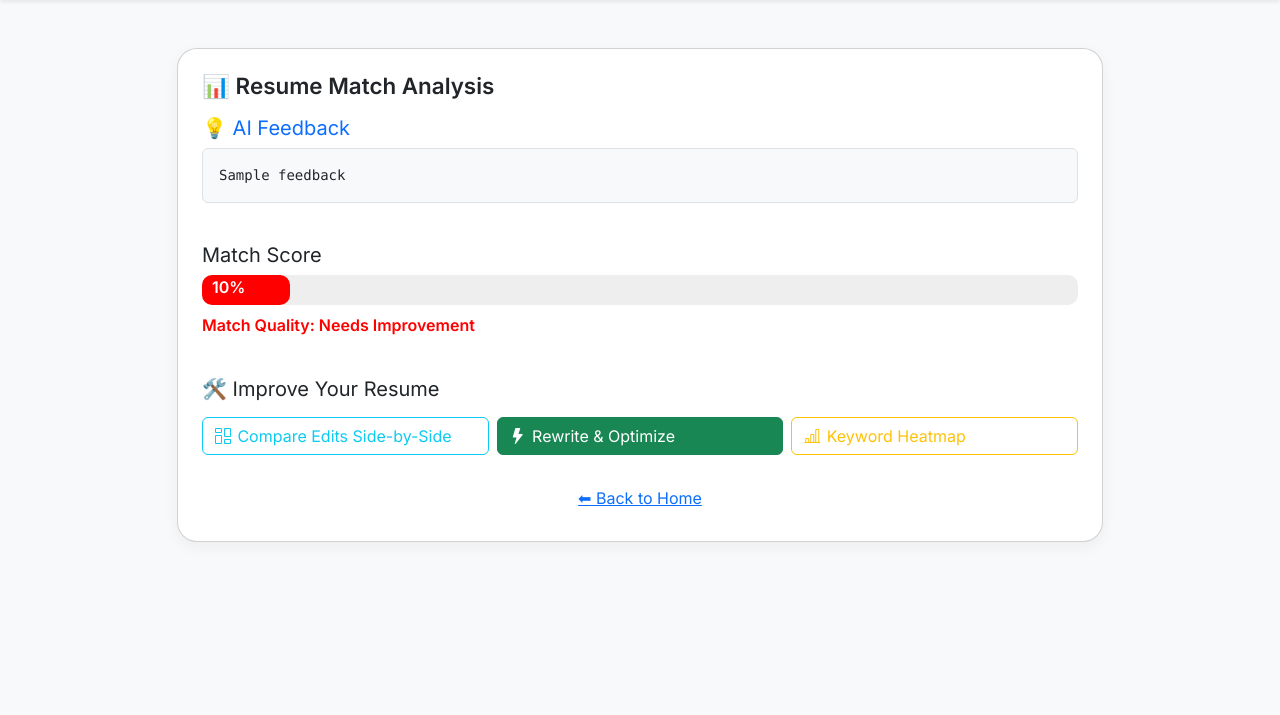
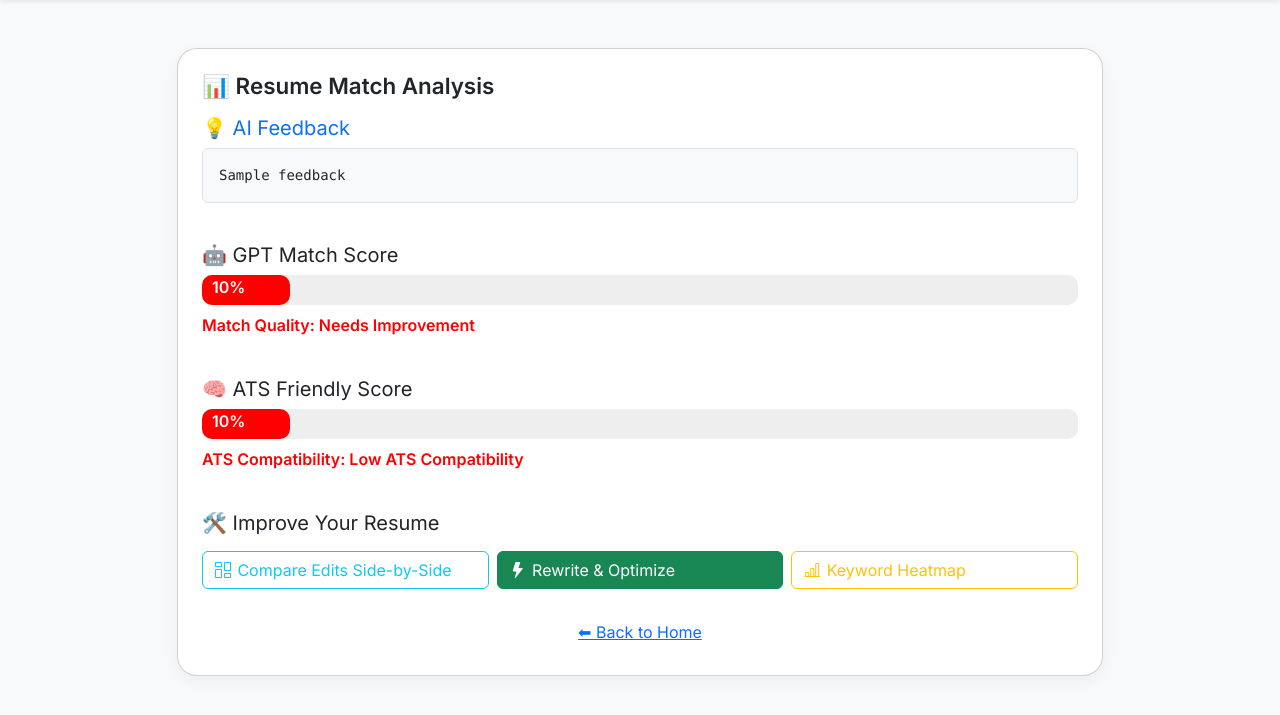
Before and after one commit to Enochteo/resume-analyzer, a Flask app: template templates/results.html in a window 1280 px wide. Shown: the part 58-773 px from the top of the page. Run offline with Flask 3, Linux system fonts and the light colour scheme; the template is opened without the code that fills it: most values are stand-ins (such as "Sample title", 1, 10 or a date in 2020).

Commit message:
Add ats coring feature

```diff
--- a/app.py
+++ b/app.py
@@ -48,19 +48,7 @@ def login():
 def api_status():
     return jsonify({"status": "SmartCV API is running 🚀", "version": "1.0"}), 200
 
-@app.route("/api/score", methods=["POST"])
-def api_score():
-    data = request.get_json()
-    resume = data.get("resume", "")
-    job_description = data.get("job_description", "")
 
-    feedback = get_resume_feedback(resume, job_description)
-    score = extract_score_from_feedback(feedback)
-
-    return jsonify({
-        "score": score,
-        "feedback": feedback
-    }), 200
 
 @app.route("/logout")
 def logout():
@@ -75,8 +63,9 @@ def extract_text_from_pdf(filepath):
     return text.strip()
 
 def extract_score_from_feedback(feedback):
-    match = re.search(r"\bScore\b.*?(\d{1,3})", feedback)
+    match = re.search(r"(?:Match\s*Score|Score)\D*?(\d{1,3})", feedback)
     return int(match.group(1)) if match else 0
+
 
 @app.route("/", methods=["GET", "POST"])
 def index():
@@ -92,9 +81,9 @@ def index():
             resume_text = extract_text_from_pdf(filepath)
             job_description = request.form.get("job_description", "")
             feedback = get_resume_feedback(resume_text, job_description)
-            score = extract_score_from_feedback(feedback)
-            print("Score:", score, type(score))
-            return render_template("results.html", resume=resume_text, feedback=feedback, score=score)
+            gpt_score = extract_score_from_feedback(feedback)
+            ats_score = calculate_ats_score(resume_text, job_description)
+            return render_template("results.html", resume=resume_text, feedback=feedback, gpt_score=gpt_score, ats_score=ats_score, show_back_button=True)
     return render_template("index.html")
 
 def get_resume_feedback(resume_text, job_description):
@@ -148,10 +137,39 @@ Job Description:
     rewritten = response.choices[0].message.content.strip()
     return jsonify({"rewritten": rewritten})
 
+def calculate_ats_score(resume_text, job_description):
+    score = 0
+    max_score = 100
+
+    # Keyword Overlap (40 pts)
+    job_keywords = get_job_keywords(job_description)
+    resume_words = set(re.findall(r'\b\w+\b', resume_text.lower()))
+    overlap = sum(1 for word in job_keywords if word in resume_words)
+    keyword_score = min(int((overlap / len(job_keywords)) * 40), 40)
+    score += keyword_score
+
+    # Resume Sections (30 pts)
+    sections = ["experience", "education", "skills", "projects"]
+    section_score = sum(1 for sec in sections if sec in resume_text.lower()) * 7.5
+    score += section_score
+
+    # Contact Info (15 pts)
+    has_email = bool(re.search(r"[a-zA-Z0-9_.+-]+@[a-zA-Z0-9-]+\.[a-zA-Z0-9-.]+", resume_text))
+    has_phone = bool(re.search(r"\+?\d[\d -]{8,}\d", resume_text))
+    score += 7 if has_email else 0
+    score += 8 if has_phone else 0
+
+    # Resume Length (15 pts)
+    word_count = len(resume_text.split())
+    if 300 <= word_count <= 900:
+        score += 15
+
+    return min(score, max_score)
+
 
 @app.route("/fixit", methods=["GET", "POST"])
 def fixit():
-    return render_template("fixit.html")
+    return render_template("fixit.html", show_back_button=True)
 
 
 @app.route("/rewrite_resume_from_feedback", methods=["POST"])
@@ -196,7 +214,7 @@ def rewrite_resume_from_feedback():
             for j in range(j1, j2):
                 rewrites.append(("", rewritten_lines[j]))
 
-    return render_template("rewrite_resume_based_on_feedback.html", rewrites=rewrites)
+    return render_template("rewrite_resume_based_on_feedback.html", rewrites=rewrites, show_back_button=True)
 
 @app.route("/rewrite_resume_auto", methods=["POST"])
 def rewrite_resume_auto():
@@ -205,20 +223,28 @@ def rewrite_resume_auto():
     resume = request.form.get("resume", "")
     job_description = request.form.get("job_description", "")
 
-    prompt = f"""You are a professional resume editor and recruiter. Rewrite this resume to:
-    - Increase the match score with the job description
-    - Use strong action verbs and measurable results
-    - Add keywords that align with the job
-    - Improve formatting, clarity, and impact
+    prompt = f"""
+You are a professional resume editor and recruiter. Rewrite this resume to:
+- Increase the match score with the job description
+- Use strong action verbs and measurable results
+- Add keywords that align with the job
+- Improve formatting, clarity, and impact
 
-    Job Description:
-    {job_description}
+Job Description:
+{job_description}
 
-    Resume:
-    {resume}
+Resume:
+{resume}
 
-    Output only the rewritten resume, nothing else.
-    """
+After rewriting, give an estimated match score (0-100) based on the job description.
+
+Output Format:
+Rewritten Resume:
+<your content>
+
+Match Score: <number>
+"""
+
 
     response = client.chat.completions.create(
         model="gpt-3.5-turbo",
@@ -233,7 +259,23 @@ def rewrite_resume_auto():
     feedback = get_resume_feedback(rewritten_resume, job_description)
     score = extract_score_from_feedback(feedback)
 
-    return render_template("rewrite_result.html", original=resume, rewritten=rewritten_resume, score=score, feedback=feedback)
+    return render_template("rewrite_result.html", original=resume, rewritten=rewritten_resume, score=score, feedback=feedback, show_back_button=True)
+
+@app.route("/keyword_heatmap", methods=["POST"])
+def keyword_heatmap():
+    if not session.get("logged_in"):
+        return redirect(url_for("login"))
+    resume = request.form.get("resume", "")
+    job_description = request.form.get("job_description", "")
+
+    job_keywords = get_job_keywords(job_description)
+    data = keyword_overlap(job_keywords, resume)
+
+    # Sort top 20 keywords
+    data = sorted(data, key=lambda x: x[1], reverse=True)[:20]
+    words, counts = zip(*data)
+
+    return render_template("keyword_heatmap.html", words=words, counts=counts, show_back_button=True)
 
 def get_job_keywords(text):
     stopwords = {"and", "or", "with", "a", "an", "the", "in", "for", "of", "to", "on", "at", "by", "is"}
@@ -251,21 +293,23 @@ def keyword_overlap(job_keywords, resume_text):
         data.append((word, resume_count))
     return data
 
-@app.route("/keyword_heatmap", methods=["POST"])
-def keyword_heatmap():
-    if not session.get("logged_in"):
-        return redirect(url_for("login"))
-    resume = request.form.get("resume", "")
-    job_description = request.form.get("job_description", "")
+@app.route("/api/score", methods=["POST"])
+def api_score():
+    data = request.get_json()
+    resume = data.get("resume", "")
+    job_description = data.get("job_description", "")
 
-    job_keywords = get_job_keywords(job_description)
-    data = keyword_overlap(job_keywords, resume)
+    feedback = get_resume_feedback(resume, job_description)
+    gpt_score = extract_score_from_feedback(feedback)
+    ats_score = calculate_ats_score(resume, job_description)
 
-    # Sort top 20 keywords
-    data = sorted(data, key=lambda x: x[1], reverse=True)[:20]
-    words, counts = zip(*data)
+    return jsonify({
+        "gpt_match_score": gpt_score,
+        "ats_friendly_score": ats_score,
+        "feedback": feedback
+    }), 200
 
-    return render_template("keyword_heatmap.html", words=words, counts=counts)
+
 
 if __name__ == "__main__":
     app.run(debug=True, host="localhost", port=5050)
--- a/templates/base.html
+++ b/templates/base.html
@@ -68,6 +68,15 @@
 
   <!-- Page Content -->
   <div class="container mt-5 mb-5">
+    <!-- Back Button (conditionally shown if enabled) -->
+{% if show_back_button %}
+<div class="container mt-3">
+  <a href="javascript:history.back()" class="btn btn-outline-secondary">
+    ⬅ Go Back
+  </a>
+</div>
+{% endif %}
+
     {% block content %}{% endblock %}
   </div>
 
--- a/templates/results.html
+++ b/templates/results.html
@@ -11,36 +11,60 @@
       <h5 class="text-primary">💡 AI Feedback</h5>
       <pre class="bg-light p-3 rounded border">{{ feedback }}</pre>
 
-      <!-- Match Score Bar -->
-      {% if score is defined and score is not none %}
-        {% set color = "red" %}
-        {% if score >= 80 %}
-            {% set color = "#4caf50" %}
-        {% elif score >= 50 %}
-            {% set color = "#ffcc00" %}
+      <!-- GPT Match Score -->
+<h5 class="mt-4">🤖 GPT Match Score</h5>
+{% set gpt_color = "red" %}
+{% if gpt_score >= 80 %}
+    {% set gpt_color = "#4caf50" %}
+{% elif gpt_score >= 50 %}
+    {% set gpt_color = "#ffcc00" %}
 {% endif %}
-        {% set bar_style = "width: {}%; height: 100%; background-color: {}; border-radius: 10px;".format(score, color) %}
-
-        <h5 class="mt-4">Match Score</h5>
+{% set gpt_bar = "width: {}%; height: 100%; background-color: {}; border-radius: 10px;".format(gpt_score, gpt_color) %}
 <div style="background: #eee; border-radius: 10px; width: 100%; height: 30px;">
-          <div class="score-bar" style="{{ bar_style }}">
-            <span style="padding-left: 10px; color: white; font-weight: bold;">{{ score }}%</span>
+  <div class="score-bar" style="{{ gpt_bar }}">
+    <span style="padding-left: 10px; color: white; font-weight: bold;">{{ gpt_score }}%</span>
   </div>
 </div>
-
 <p class="mt-2 fw-bold" style="color:
-            {% if score >= 80 %}#4caf50
-            {% elif score >= 50 %}#ffcc00
+    {% if gpt_score >= 80 %}#4caf50
+    {% elif gpt_score >= 50 %}#ffcc00
     {% else %}red
     {% endif %}
 ">
   Match Quality:
-          {% if score >= 80 %}Strong Match
-          {% elif score >= 50 %}Moderate Match
+  {% if gpt_score >= 80 %}Strong Match
+  {% elif gpt_score >= 50 %}Moderate Match
   {% else %}Needs Improvement
   {% endif %}
 </p>
+
+<!-- ATS Friendly Score -->
+<h5 class="mt-4">🧠 ATS Friendly Score</h5>
+{% set ats_color = "red" %}
+{% if ats_score >= 80 %}
+    {% set ats_color = "#4caf50" %}
+{% elif ats_score >= 50 %}
+    {% set ats_color = "#ffcc00" %}
 {% endif %}
+{% set ats_bar = "width: {}%; height: 100%; background-color: {}; border-radius: 10px;".format(ats_score, ats_color) %}
+<div style="background: #eee; border-radius: 10px; width: 100%; height: 30px;">
+  <div class="score-bar" style="{{ ats_bar }}">
+    <span style="padding-left: 10px; color: white; font-weight: bold;">{{ ats_score }}%</span>
+  </div>
+</div>
+<p class="mt-2 fw-bold" style="color:
+    {% if ats_score >= 80 %}#4caf50
+    {% elif ats_score >= 50 %}#ffcc00
+    {% else %}red
+    {% endif %}
+">
+  ATS Compatibility:
+  {% if ats_score >= 80 %}Highly ATS-Compatible
+  {% elif ats_score >= 50 %}Moderately ATS-Compatible
+  {% else %}Low ATS Compatibility
+  {% endif %}
+</p>
+
 
       <!-- Improve Options -->
       <h5 class="mt-4 mb-3">🛠️ Improve Your Resume</h5>
```
Also changed, not shown: 2 other files. Lines whose indentation alone changed are shown as unchanged.
